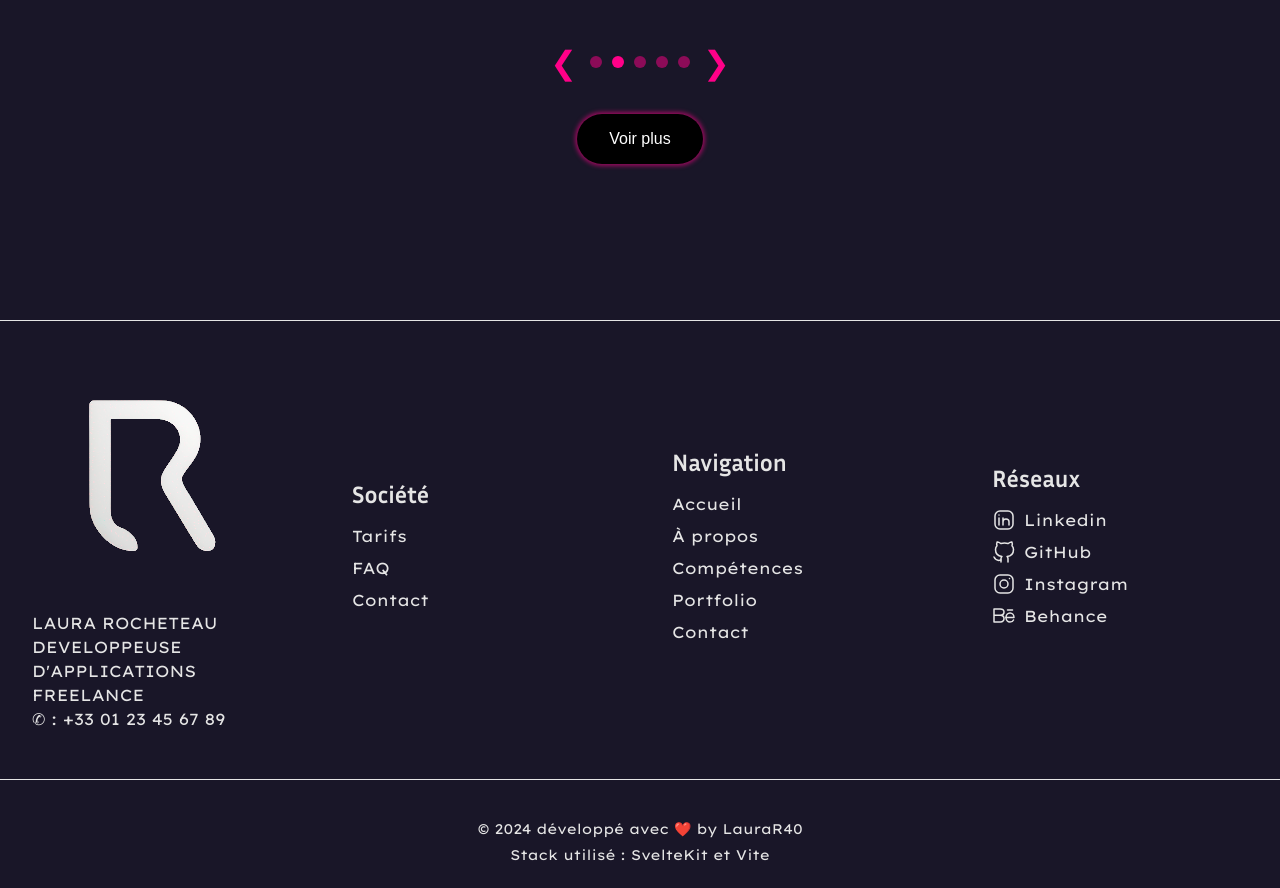
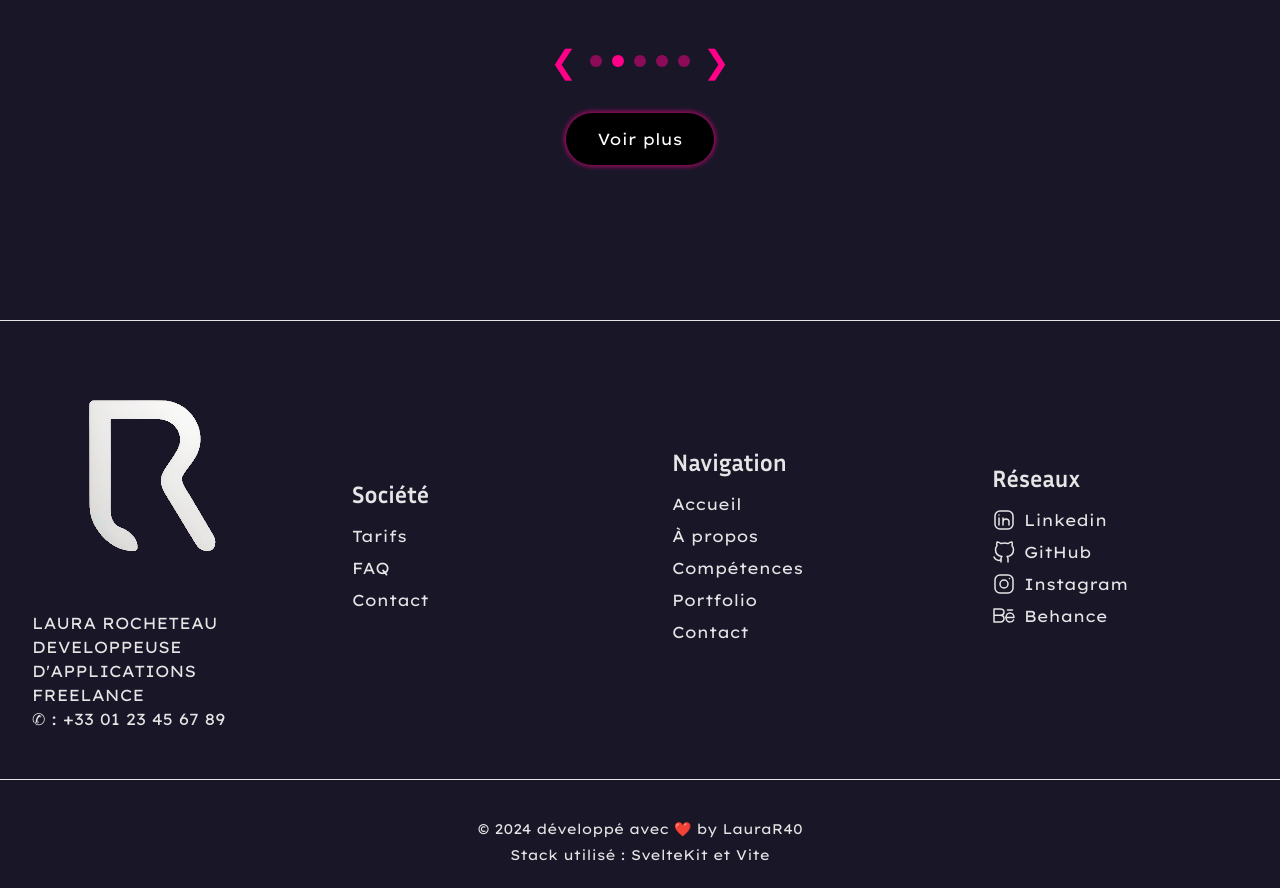
Before and after one commit to LauraR40/portfolio-laura, a SvelteKit app: page / in a window 1280 px wide. Shown: the part 1934-2822 px from the top of the page. Built offline with nearby package versions, Linux system fonts and the light colour scheme.

Commit message:
lien voir plus

```diff
--- a/src/components/accueil/Illustrations.svelte
+++ b/src/components/accueil/Illustrations.svelte
@@ -75,7 +75,7 @@
       <a class="arrows next" on:click={next}>❯</a>
     </div>
   </div>
-  <button class="see-more-button">Voir plus</button>
+  <a type="button" class="see-more-button" href="/portfolio">Voir plus</a>
 </section>
 
 <style>
@@ -193,6 +193,7 @@
     margin-top: 2rem;
     box-shadow: 0 0 4px 2px #ff00888d;
     position: relative;
+    text-decoration: none;
   }
 
   .see-more-button::after {
```
